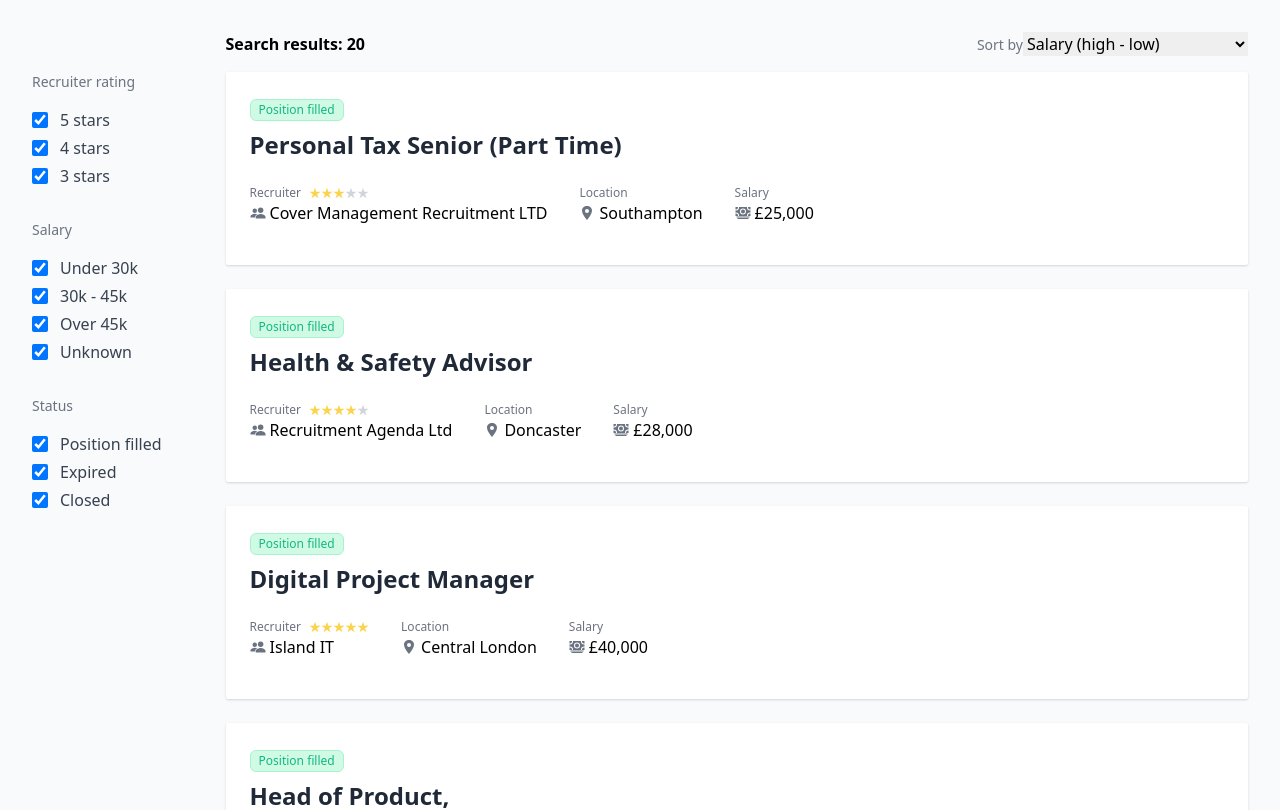
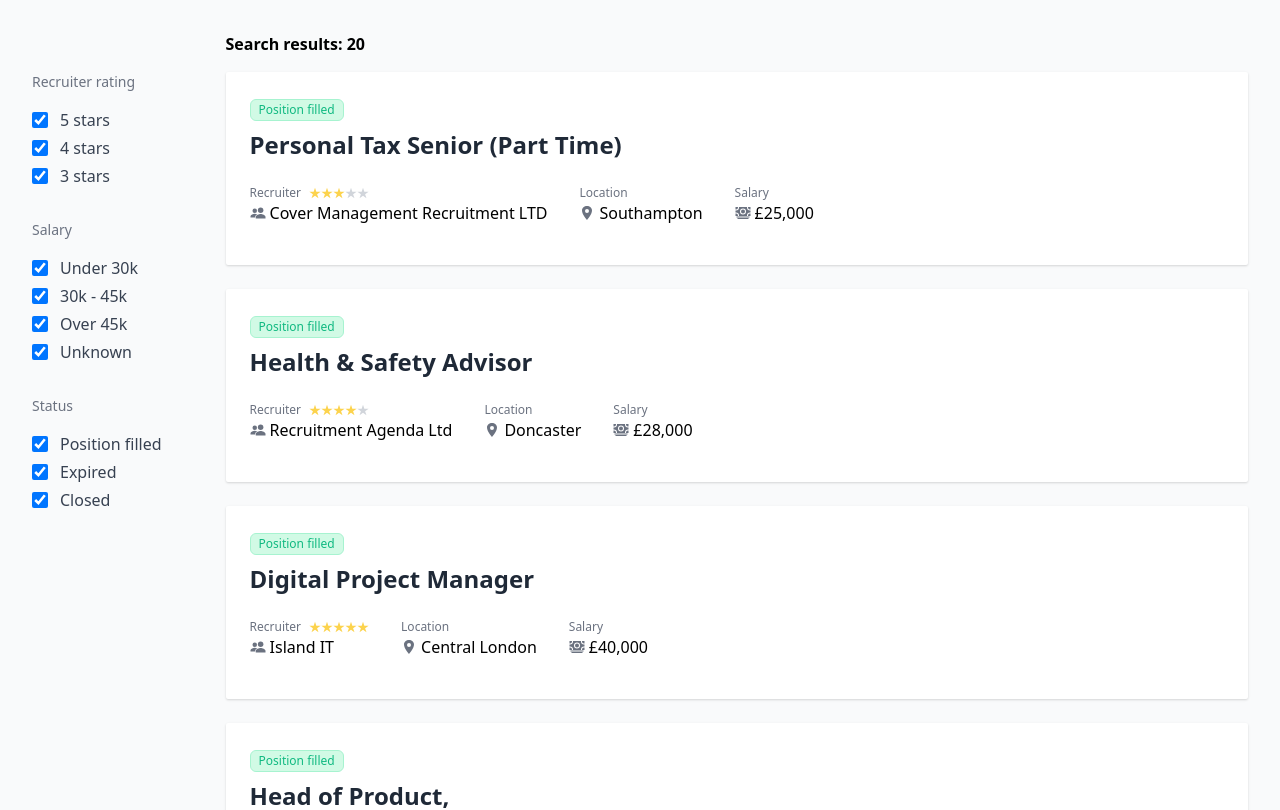
Before and after one commit to cstro/recruiter-job-list, a React (Create React App) app: page / in a window 1280 px wide. Shown: the top 810 px of the page. Built offline with nearby package versions, Linux system fonts and the light colour scheme.

Commit message:
Remove sorting due to lack of time to implement

```diff
--- a/src/App.js
+++ b/src/App.js
@@ -20,24 +20,11 @@ function App() {
     <div className="flex p-8 bg-gray-50 min-h-screen">
       <SearchFilters />
       <div className="flex-1">
-        <div className="flex justify-between items-center mb-4">
+        <div className="mb-4">
           <span className="font-bold">
             Search results:{" "}
             <span data-test="search-result-count">{jobs.length}</span>
           </span>
-          <div>
-            <span className="text-sm text-gray-500">Sort by</span>
-            <select>
-              <option value="salary-desc">Salary (high - low)</option>
-              <option value="salary-asc">Salary (low - high)</option>
-              <option value="recruiter-desc">
-                Recruiter rating (high - low)
-              </option>
-              <option value="recruiter-asc">
-                Recruiter rating (low - high)
-              </option>
-            </select>
-          </div>
         </div>
         <JobList />
       </div>
--- a/src/features/filters/filtersSlice.js
+++ b/src/features/filters/filtersSlice.js
@@ -19,7 +19,6 @@ export const filtersSlice = createSlice({
       four_star: true,
       three_star: true,
     },
-    sortBy: null,
   },
   reducers: {
     toggleSalaryFilter: (state, action) => {
```
